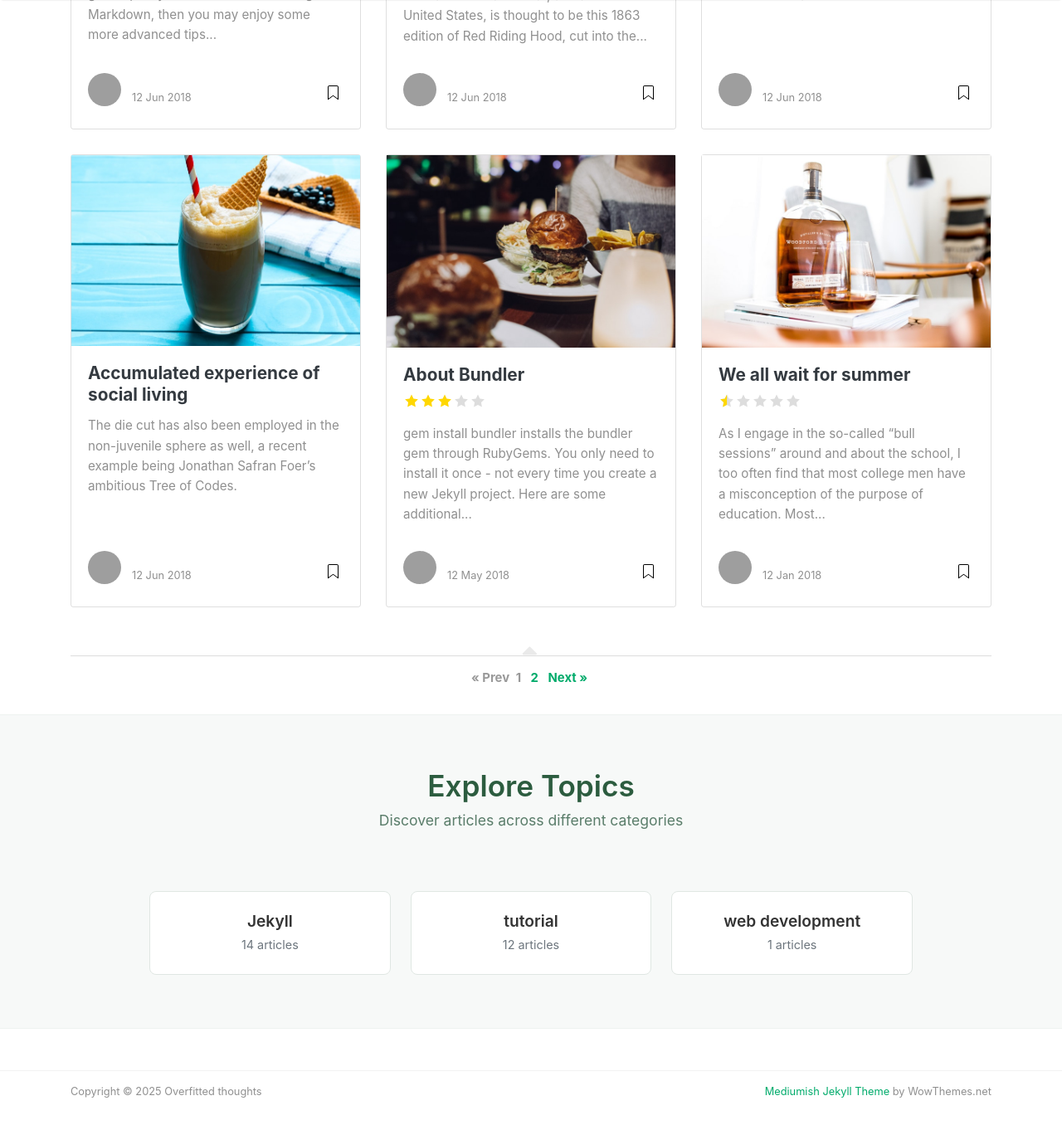
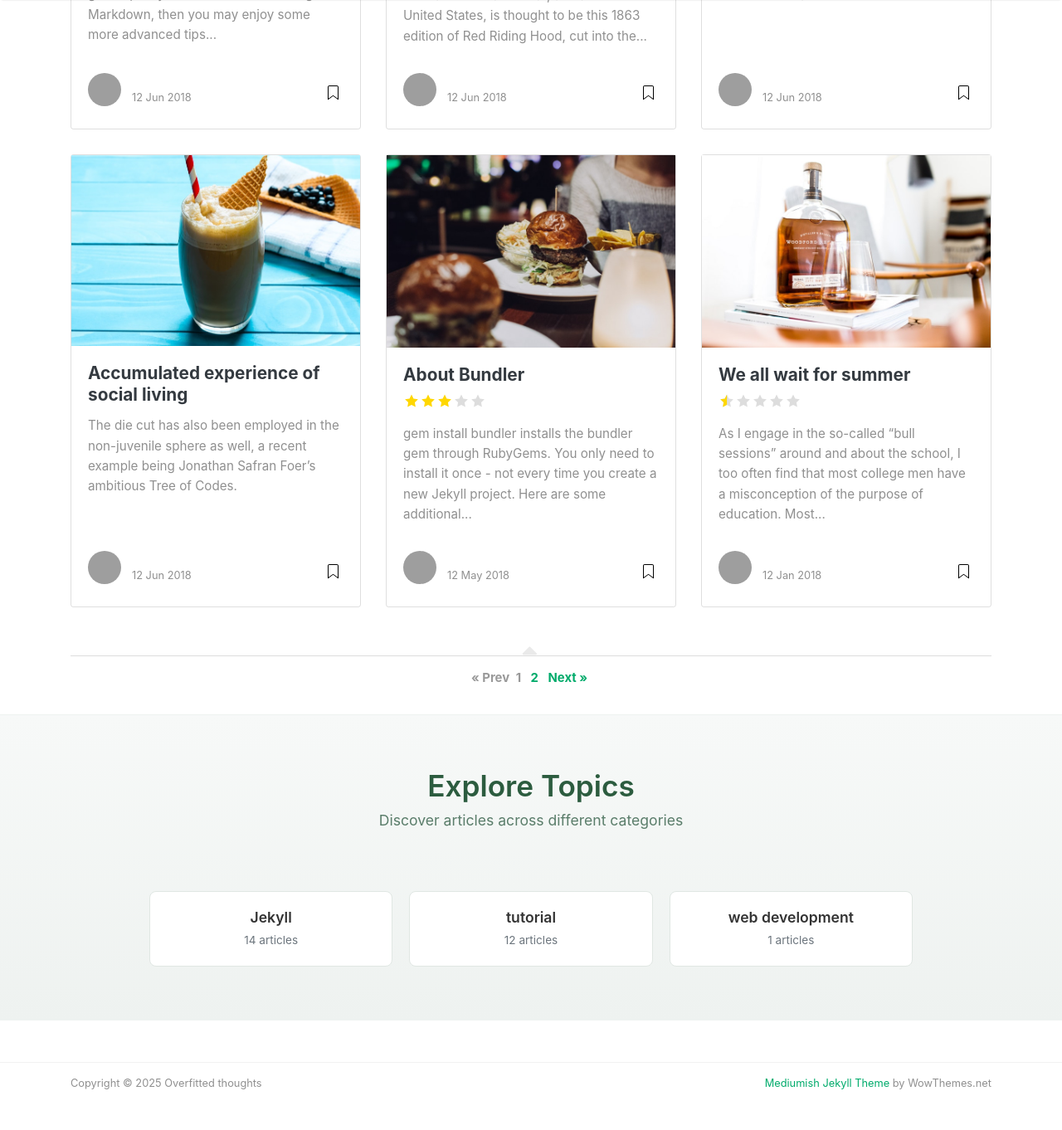
Before and after one commit to sanjay-ks23/sanjay-ks23.github.io, a Jekyll site: the page built from index.html, in a window 1280 px wide and 1400 px high, scrolled down 1104 px. Shown: the top 1362 px of the window at 83% size. Built offline with Jekyll 4.4.1, drawn with Linux system fonts in a browser that asks for light colours; nearby versions of some CDN libraries; the list of posts is cut into pages by our own code; grey boxes are pictures that could not be loaded.

Commit message:
Update default.html

```diff
--- a/_layouts/default.html
+++ b/_layouts/default.html
@@ -168,7 +168,7 @@ ga('send', 'pageview');
 
 <style>
 .explore-section-wrapper {
-    background-color: #f7f9f8; /* A very light, elegant green-ish white */
+    background: linear-gradient(180deg, #f7f9f8 0%, #eef2f0 100%);
     padding: 4rem 0;
     border-top: 1px solid #eef2f0;
     border-bottom: 1px solid #eef2f0;
@@ -188,8 +188,8 @@ ga('send', 'pageview');
 
 .categories-grid {
     display: grid;
-    grid-template-columns: repeat(auto-fit, minmax(220px, 1fr));
-    gap: 1.5rem;
+    grid-template-columns: repeat(auto-fit, minmax(180px, 1fr));
+    gap: 1.25rem;
     margin-top: 2rem;
 }
 
@@ -197,7 +197,7 @@ ga('send', 'pageview');
     background: #ffffff;
     border: 1px solid #e0e7e3;
     border-radius: 8px;
-    padding: 1.5rem;
+    padding: 1.25rem;
     text-align: center;
     text-decoration: none;
     color: #333;
@@ -205,22 +205,22 @@ ga('send', 'pageview');
 }
 
 .category-card-new:hover {
-    transform: translateY(-5px);
-    box-shadow: 0 10px 20px rgba(44, 92, 63, 0.1);
+    transform: translateY(-6px);
+    box-shadow: 0 12px 24px rgba(44, 92, 63, 0.18);
     border-color: #2c5c3f;
     text-decoration: none;
     color: #2c5c3f;
 }
 
 .category-card-new .category-name {
-    font-size: 1.2rem;
+    font-size: 1.1rem;
     font-weight: 600;
     color: inherit;
     margin-bottom: 0.25rem;
 }
 
 .category-card-new .category-count {
-    font-size: 0.9rem;
+    font-size: 0.85rem;
     color: #6c757d;
 }
 
@@ -231,13 +231,19 @@ ga('send', 'pageview');
 /* Responsive Design */
 @media (max-width: 768px) {
     .categories-grid {
-        grid-template-columns: repeat(auto-fit, minmax(180px, 1fr));
+        grid-template-columns: repeat(2, 1fr);
     }
     .explore-section-wrapper {
         padding: 3rem 0;
     }
     .explore-title {
         font-size: 1.8rem;
+    }
+}
+
+@media (max-width: 480px) {
+    .categories-grid {
+        grid-template-columns: 1fr;
     }
 }
 </style>
```
